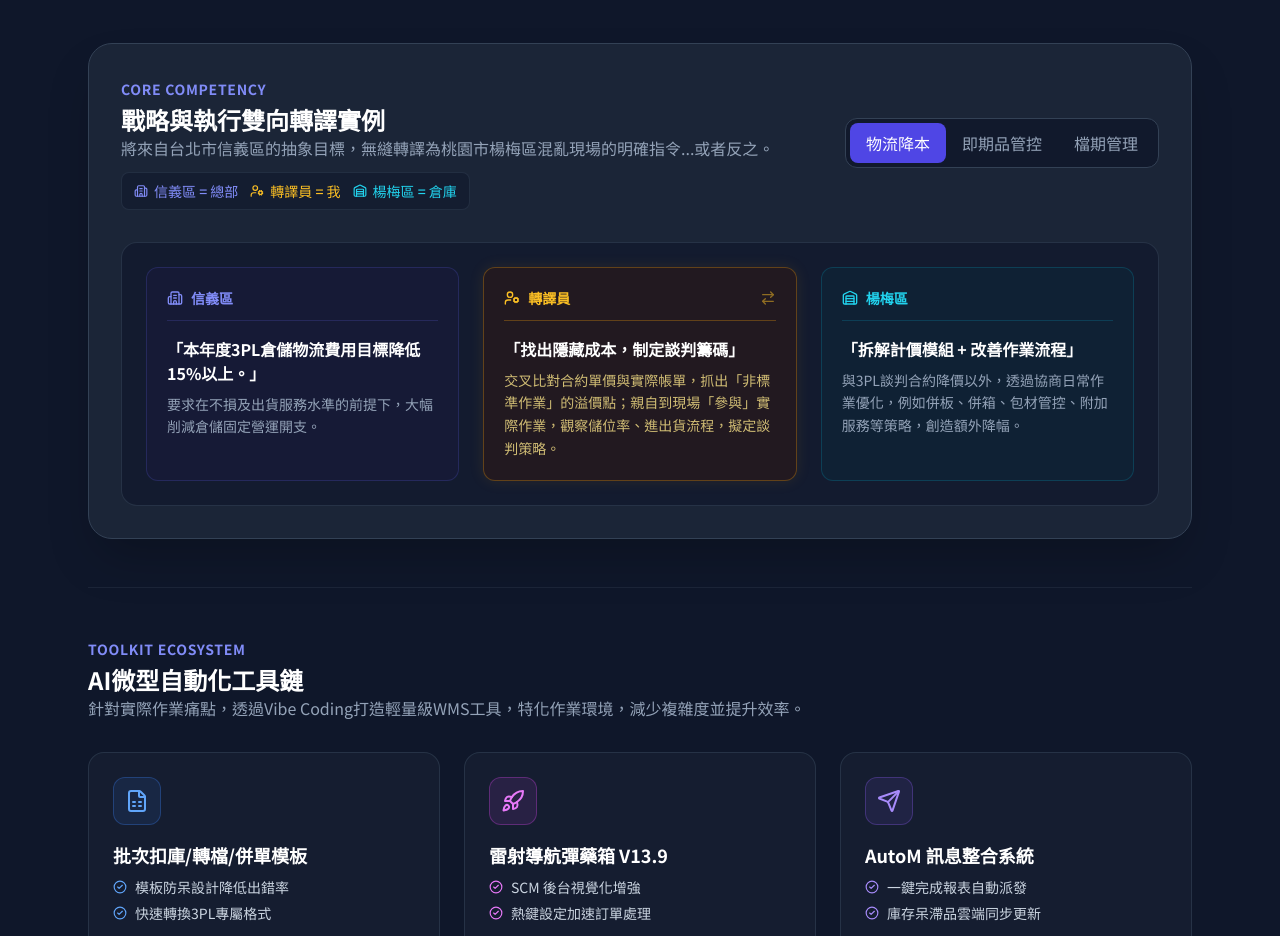
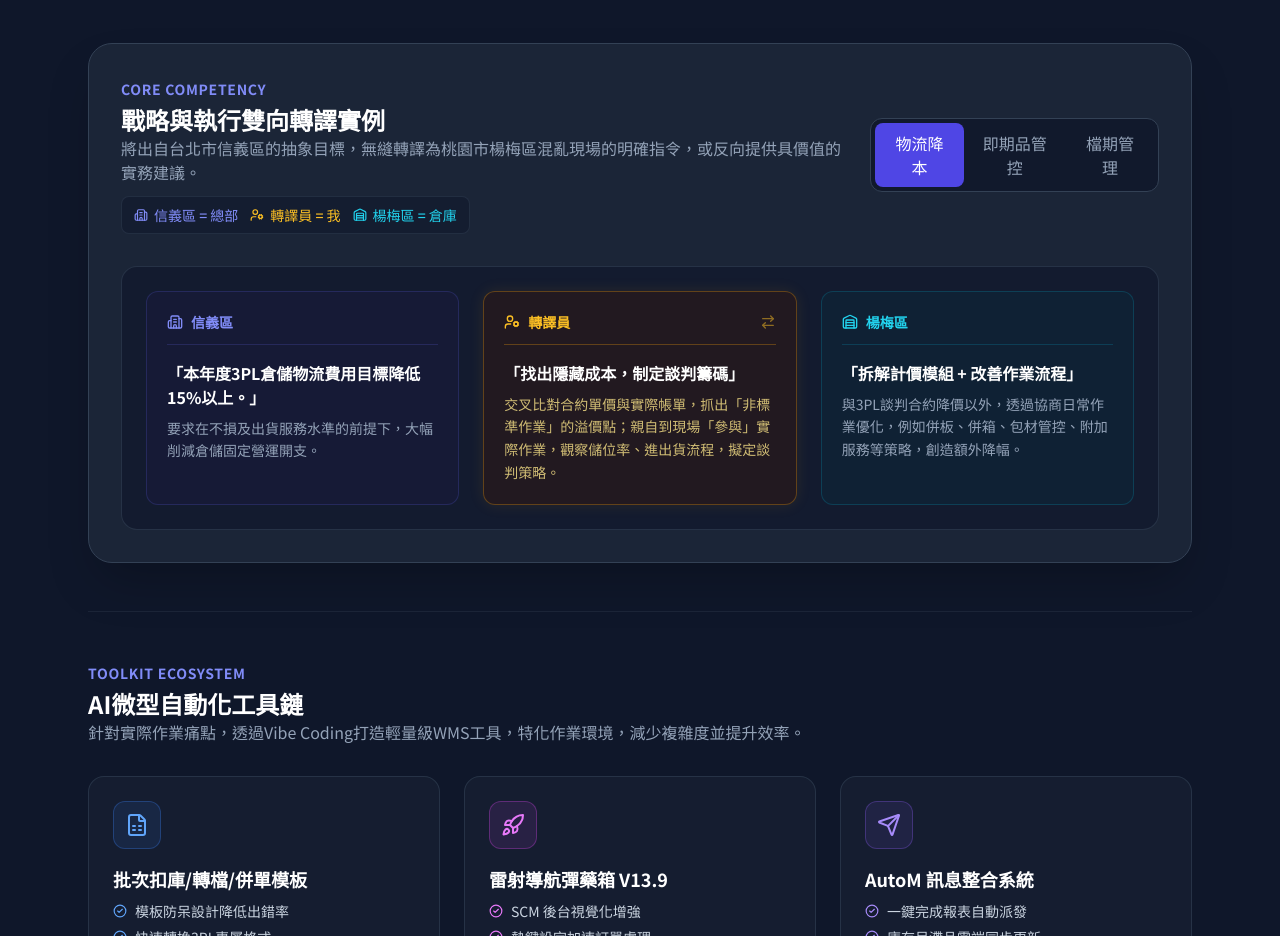
Before and after one commit to punkdd73/my_cv, a plain HTML site: page index.html in a window 1280 px wide. Shown: the part 1720-2656 px from the top of the page. Drawn offline with nearby package versions, Linux system fonts and the light colour scheme.

Commit message:
Update index.html

```diff
--- a/index.html
+++ b/index.html
@@ -375,7 +375,7 @@
                 <div>
                     <span class="text-xs font-semibold text-indigo-400 tracking-wider uppercase">CORE COMPETENCY</span>
                     <h3 class="text-2xl font-bold text-white mt-1">戰略與執行雙向轉譯實例</h3>
-                    <p class="text-sm text-slate-400 mb-3">將來自台北市信義區的抽象目標，無縫轉譯為桃園市楊梅區混亂現場的明確指令...或者反之。</p>
+                    <p class="text-sm text-slate-400 mb-3">將出自台北市信義區的抽象目標，無縫轉譯為桃園市楊梅區混亂現場的明確指令，或反向提供具價值的實務建議。</p>
 
                     <!-- Legend -->
                     <div
```
